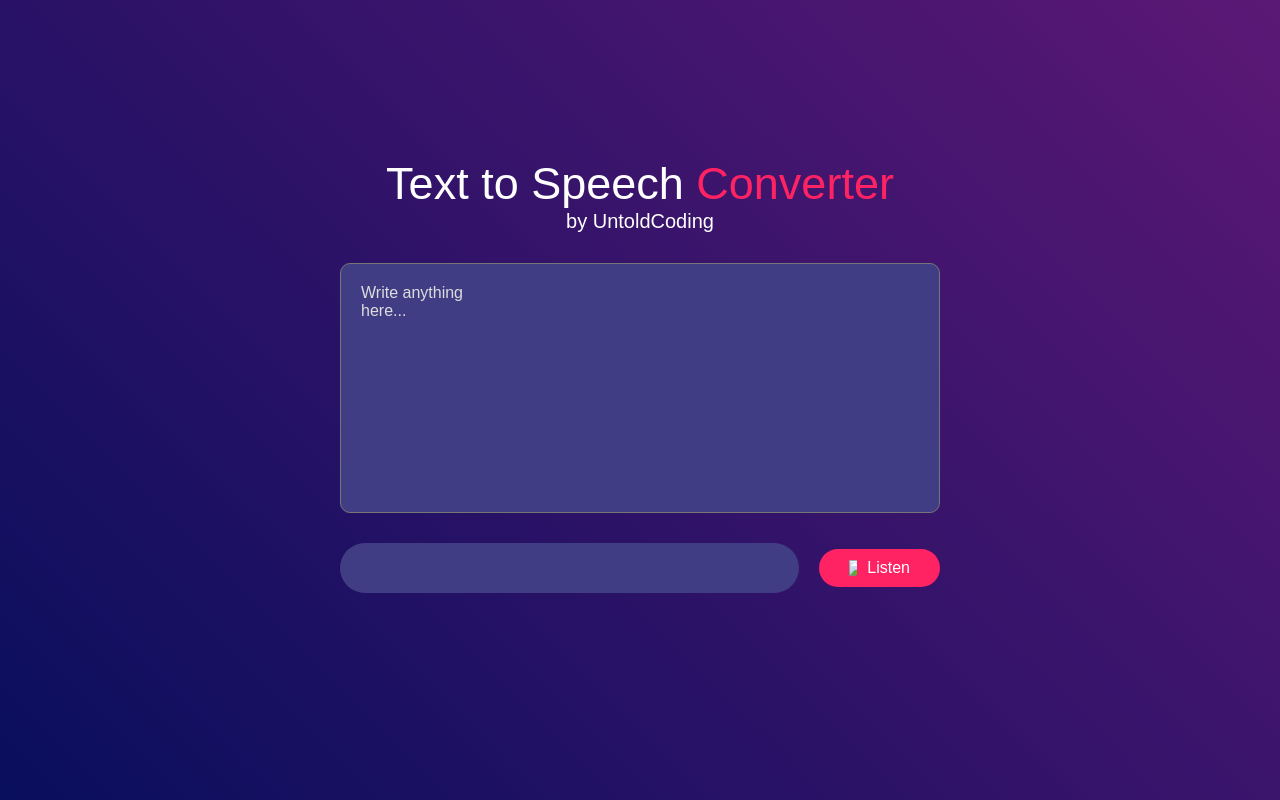
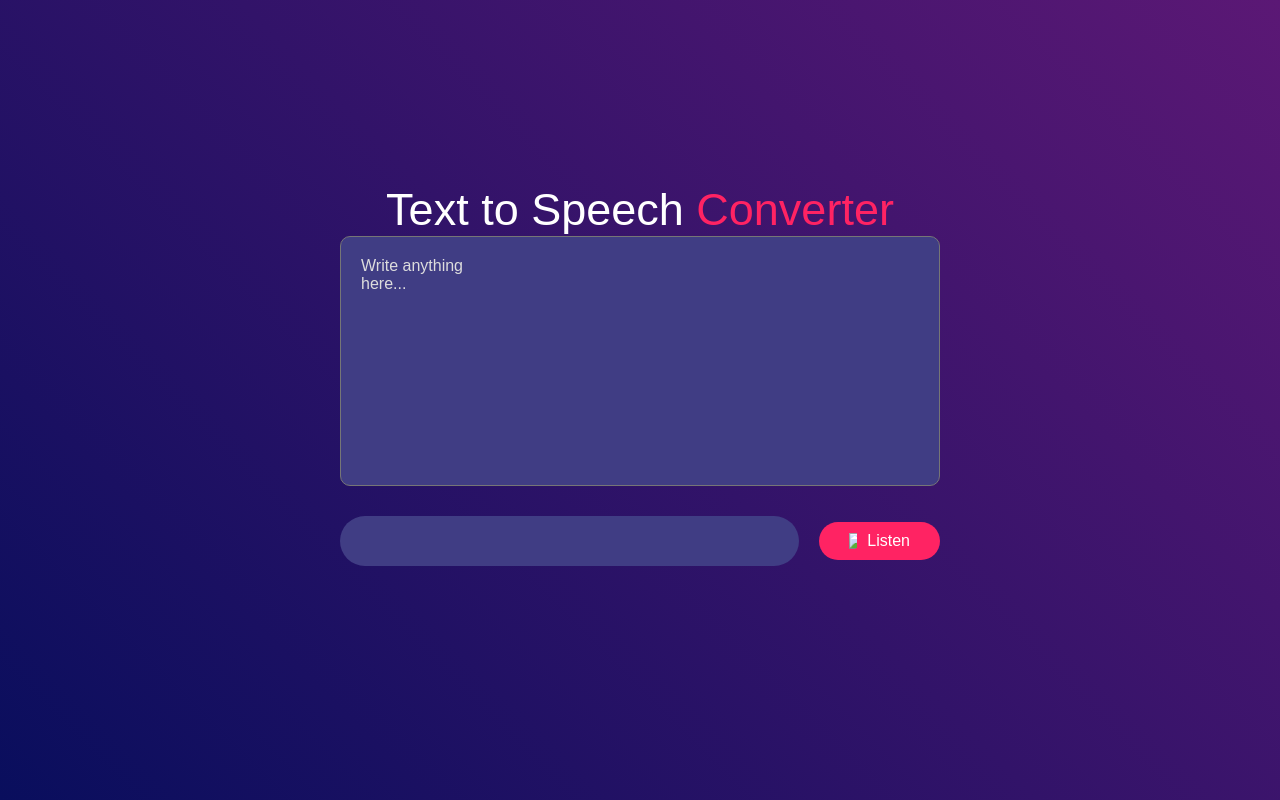
Before and after one commit to code88-ayush/Text-to-Speech-Converter, a plain HTML site: page index.html in a window 1280 px wide. Drawn offline with Linux system fonts and the light colour scheme.

Commit message:
Update index.html

```diff
--- a/index.html
+++ b/index.html
@@ -11,7 +11,7 @@
     <div class="hero">
       <h1>Text to Speech <span>Converter</span>
 </h1>
-      <p>by UntoldCoding</p>
+
       <textarea placeholder="Write anything
 here..."></textarea>
       <div class="line">
```
